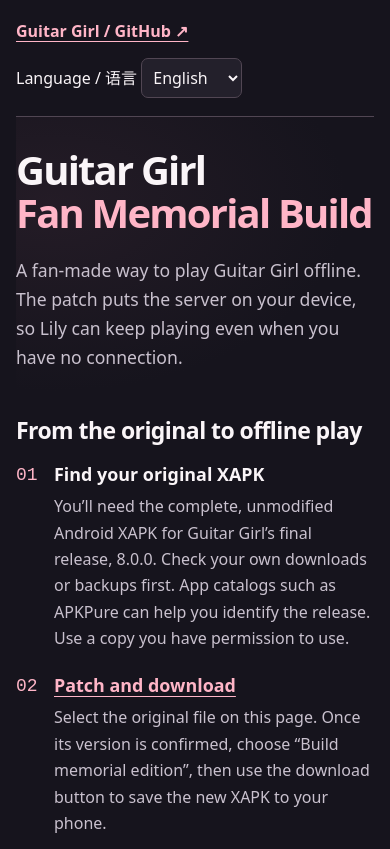
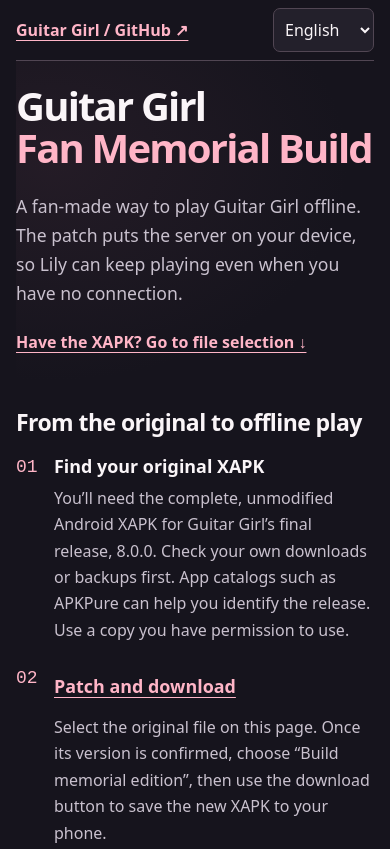
Before and after one commit to guitar-girl-resuscitation/guitar-girl-memorial-patcher, a plain HTML site: page web/index.html in a window 390 px wide. Shown: the top 849 px of the page. Drawn offline with Linux system fonts and the light colour scheme; no server answers.

Commit message:
Bring file selection within reach on narrow touch screens

```diff
--- a/web/index.html
+++ b/web/index.html
@@ -9,9 +9,16 @@ a{color:var(--accent);text-underline-offset:4px}a:hover{text-decoration-thicknes
 .layout{display:grid;grid-template-columns:1.12fr 1fr;gap:clamp(24px,5vw,64px);align-items:start}.guide{padding-top:8px}ol{padding:0;list-style:none;counter-reset:steps}li{counter-increment:steps;position:relative;padding:0 0 22px 48px}li:before{content:counter(steps,decimal-leading-zero);position:absolute;left:0;top:0;color:var(--accent);font:18px/1.55 "IBM Plex Mono",monospace}li p,article p,.support p,footer{color:var(--sub)}li p+a{display:inline-block;margin-top:7px}
 .tool{padding:clamp(20px,3vw,32px);background:var(--panel);border:1px solid var(--line);border-top:3px solid var(--accent);border-radius:12px}.drop{display:grid;gap:4px;background:#2c2632;border:1px dashed #a98595;padding:23px 14px;border-radius:8px;margin:20px 0 12px;text-align:center;cursor:pointer}.drop:hover{background:#372d3a}.drop input{position:absolute;width:1px;height:1px;opacity:0}.muted,#filename{color:var(--sub)}#filename,#status,#hash{overflow-wrap:anywhere}button,a.button{display:inline-flex;align-items:center;justify-content:center;min-height:44px;max-width:100%;padding:10px 20px;border:0;border-radius:7px;background:var(--accent);color:#30202a;text-decoration:none;line-height:1.45;font-family:inherit;font-size:1rem;font-weight:700;cursor:pointer}button:disabled{color:#c9c1ce;background:#47404c;cursor:not-allowed}.actions button{width:100%}progress{width:100%;height:6px;accent-color:var(--accent);display:block;margin:14px 0}#status{margin-top:12px;color:var(--sub);font-size:.94rem}#status.complete{display:flex;flex-direction:column;align-items:flex-start;gap:14px}
 .band,.sharing,details{margin:24px 0;padding:28px 0;border-top:1px solid var(--line)}.twocol{display:grid;grid-template-columns:1fr 1fr;gap:24px 48px;margin-top:20px}.sharing{border-left:3px solid var(--accent);padding:20px 24px;background:#251f29}.sharing p,.support p{margin-top:10px}.sharing strong{color:var(--accent)}.links{display:flex;flex-wrap:wrap;gap:12px;margin-top:16px}.links a{border:1px solid var(--line);border-radius:6px;padding:9px 14px;text-decoration:none}.links a:hover{border-color:var(--accent)}summary{cursor:pointer;font-weight:700}#versions{display:grid;grid-template-columns:repeat(auto-fit,minmax(160px,1fr));gap:16px;margin-top:10px}#versions article>*{display:block}code,small{color:var(--sub)}footer{font-size:.88rem;border-top:1px solid var(--line);border-bottom:0}.version-note{margin-top:14px}
-@media(max-width:720px){.layout,.twocol{grid-template-columns:1fr}.layout{gap:10px}.hero{padding-top:32px}.tool{margin-bottom:10px}header,main,footer{width:calc(100% - 32px)}li{padding-left:38px}.twocol{gap:16px}}</style></head><body>
-<header><a href="https://github.com/guitar-girl-resuscitation">Guitar Girl / GitHub ↗</a><label>Language / 语言 <select id="language"><option value="zh">简体中文</option><option value="en">English</option></select></label></header>
-<main><div class="hero"><h1>Guitar Girl<span>Fan Memorial Build</span></h1><p data-i18n="intro">这是玩家为《吉他少女》做的离线纪念版。补丁会把服务端一起装进游戏，往后即使没有网络，莉莉也能继续弹给你听。</p></div>
+.mobile-start{display:none}.tool,.guide{min-width:0}#patcher{scroll-margin-top:12px}
+@media(max-width:720px){
+  .layout,.twocol{grid-template-columns:minmax(0,1fr)}.layout{gap:10px}.hero{padding-top:24px}.tool{margin-bottom:10px}
+  header,main,footer{width:calc(100% - 32px)}header{padding:8px 0;gap:8px}
+  header>a,.mobile-start,li a,summary{display:inline-flex;align-items:center;min-height:44px}header select{min-height:44px}
+  .mobile-start{margin-top:12px;font-weight:700}li{padding-left:38px}.twocol{gap:16px}
+  summary{display:list-item;line-height:44px}.links a{min-height:44px}
+}</style></head><body>
+<header><a href="https://github.com/guitar-girl-resuscitation">Guitar Girl / GitHub ↗</a><select id="language" aria-label="Language / 语言"><option value="zh">简体中文</option><option value="en">English</option></select></header>
+<main><div class="hero"><h1>Guitar Girl<span>Fan Memorial Build</span></h1><p data-i18n="intro">这是玩家为《吉他少女》做的离线纪念版。补丁会把服务端一起装进游戏，往后即使没有网络，莉莉也能继续弹给你听。</p><a class="mobile-start" href="#patcher" data-i18n="jump">已有原包？前往选择文件 ↓</a></div>
 <div class="layout"><section class="guide"><h2 data-i18n="guide">从原版到纪念版</h2><ol>
 <li><h3 data-i18n="step1">准备原版 XAPK</h3><p data-i18n="get">需要 Android 最终版 Guitar Girl 8.0.0 的完整、未修改 XAPK。先找找自己的下载备份；也可以在 APKPure 等应用目录核对游戏名和版本。请使用你有权使用的副本。</p></li>
 <li><h3><a href="#patcher" data-i18n="step2">制作并下载</a></h3><p data-i18n="make">在本页选择原包。版本符合要求后，点「制作纪念版」，再点出现的下载按钮，把新的 XAPK 保存到手机。</p></li>
@@ -74,7 +81,8 @@ const messages={
     "issue": "在 GitHub 提交反馈 ↗",
     "discord": "去 Discord 聊聊 ↗",
     "footer": "本项目由玩家独立维护，与 NEOWIZ 无关。游戏及原作素材的权利归各自权利人所有。",
-    "tech": "构建信息"
+    "tech": "构建信息",
+    "jump": "已有原包？前往选择文件 ↓"
   },
   "en": {
     "intro": "A fan-made way to play Guitar Girl offline. The patch puts the server on your device, so Lily can keep playing even when you have no connection.",
@@ -123,7 +131,8 @@ const messages={
     "issue": "Report an issue on GitHub ↗",
     "discord": "Talk to us on Discord ↗",
     "footer": "Independently maintained by fans and unaffiliated with NEOWIZ. The game and original assets belong to their respective rights holders.",
-    "tech": "Build details"
+    "tech": "Build details",
+    "jump": "Have the XAPK? Go to file selection ↓"
   }
 };
 let language='en', statusKey='loadingStatus', statusArgs={}, completed=null;
```
